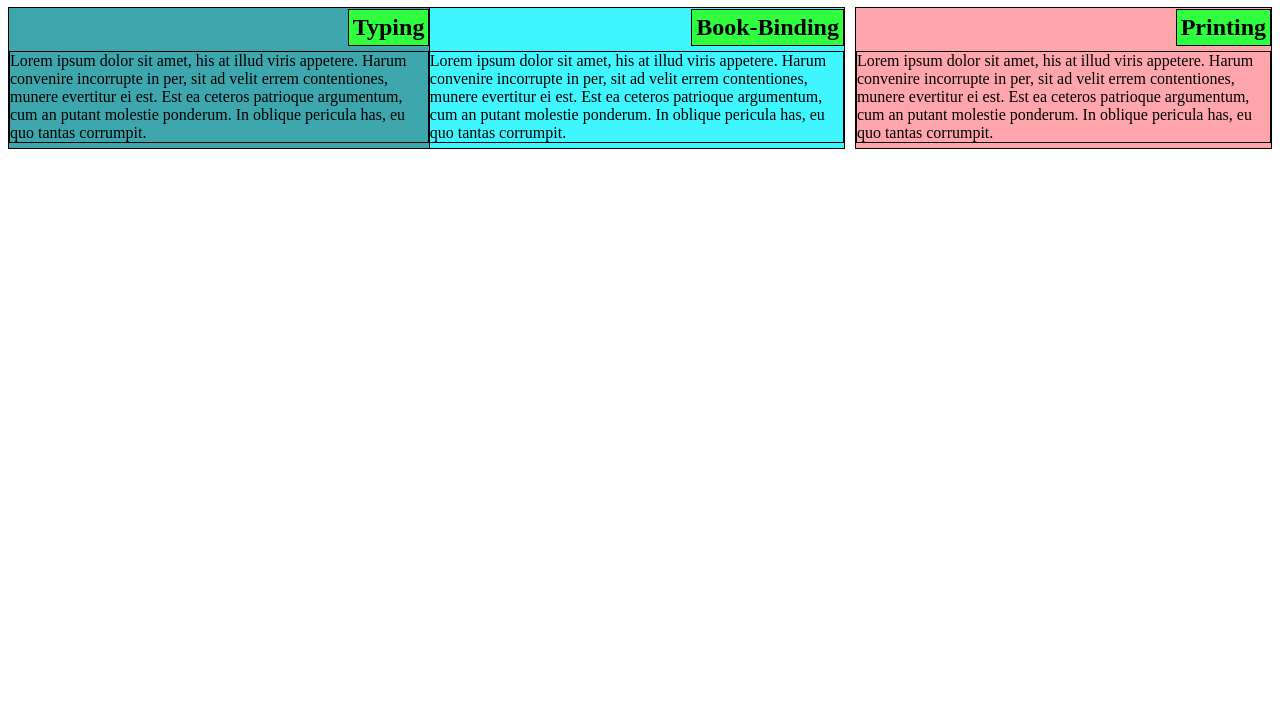
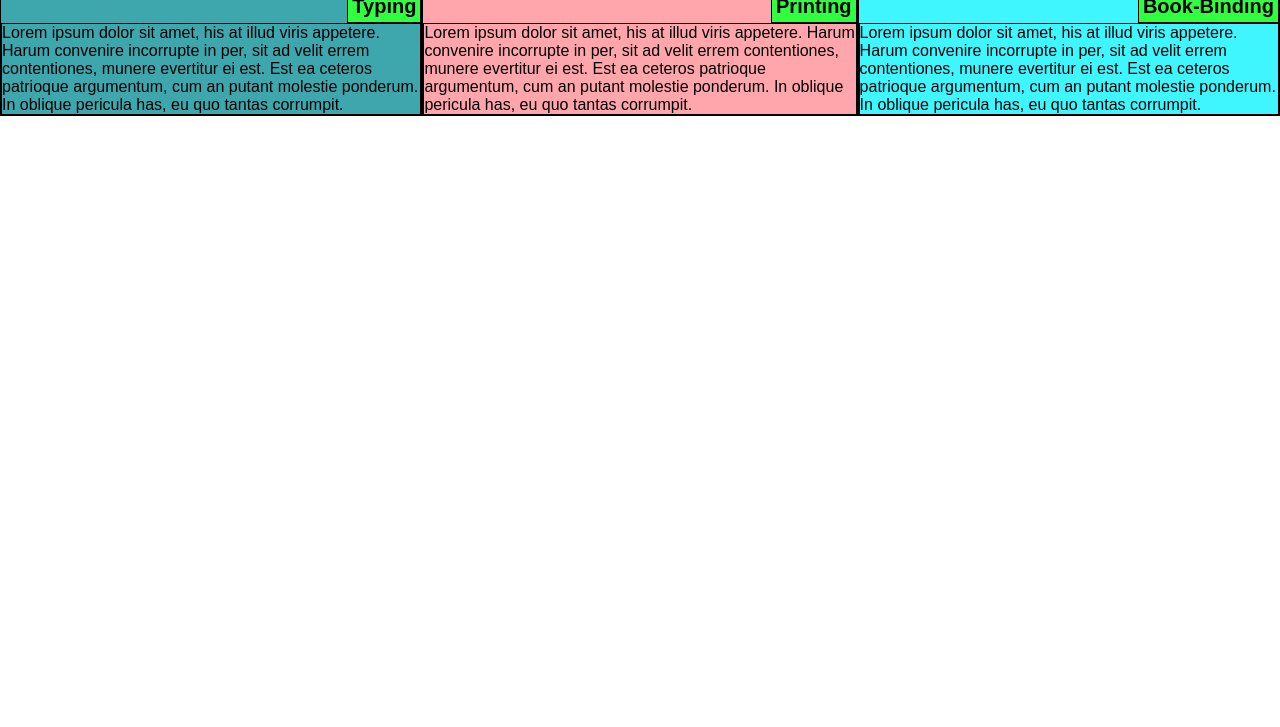
Before and after one commit to Ikechukwu-M/Everything_Books, a plain HTML site: page site/index.html in a window 1280 px wide. Shown: the part 73-800 px from the top of the page. Drawn offline with Linux system fonts and the light colour scheme.

Commit message:
a small addition to our page content.

```diff
--- a/site/index.html
+++ b/site/index.html
@@ -1,89 +1,15 @@
 <!DOCTYPE html>
-<html>
+<html lang="en">
 <head>
+	<meta charset="utf-8">
+	<meta name="viewport" content="width=device-width, initial-scale=1">
 	<title>Everything_Books</title>
-	<meta charset="utf-8">
-	<meta n ame="viewport" content="width=device-width, initial-scale=1">
-	<style>
-	    * {
-	    	box-sizing: border-box;
-	    }
-		section {
-			background-color: #00ADFF;
-			border: 1px solid black;
-			margin-bottom: 15px;
+	<link rel="stylesheet" type="text/css" href="mystyle.css">
 
-		}
-
-		/**** BASE STYLES ****/
-
-		h1 {
-			text-align: center;
-		}
-
-		h2 {
-			background-color: #30ff40;
-            border: 1px solid black;
-            padding: 4px;
-            margin right: 0px;
-            margin-top: 1px;
-            margin-bottom: 5px;
-            float: right;
-
-		}
-
-		#h2a {
-			  background-color: #3ea6ad;
-			  position: absolute;
-		}
-
-
-		#h2b {
-			background-color: #ffa6ad;
-			float: right;
-			margin-left: 10px;
-		}
-
-
-		#h2c {
-			background-color: #3ff6ff;
-			float: right;
-			margin-left: 10px;
-		}
-
-		p {
-			border: 1px solid black;
-			margin-bottom: 5px;\
-			margin-top: 0px;
-			clear: right;
-		}
-
-		#p1 {
-
-		}
-
-		/***   Desktop view   ***/
-		@media (min-width: 992px){
-			#h2a {
-				width: 33%;
-			}
-			#h2b {
-				width: 33%;
-			}
-			#h2c {
-				width: 33%;
-			}
-
-		}
-
-
-
-
-	</style>
 </head>
 <body>
 <div class="container-fluid">
-    <h1>Our Services</h1>
+    <h1>Everything_Books</h1>
 
     <div class="row">
 
--- /dev/null
+++ b/site/mystyle.css
@@ -0,0 +1,100 @@
+* {
+	    	box-sizing: border-box;
+	    	padding: 0px;
+	    	margin: 0px;
+	    	font-family: arial, helvetica, sans-serif;
+	    	font-size: 100%;
+	    }
+		section {
+			background-color: #00ADFF;
+			border: 1px solid black;
+			margin-bottom: 15px;
+
+		}
+
+		/**** BASE STYLES ****/
+
+		h1 {
+			text-align: center;
+			font-size: 1.75em;
+			margin-bottom: 30px;
+		}
+
+		h2 {
+			background-color: #30ff40;
+            border: 1px solid black;
+            padding: 4px;
+            float: right;
+            font-size: 1.25em;
+
+		}
+
+		#h2a {
+			  background-color: #3ea6ad;
+			  position: relative;
+			  float: left;
+
+		}
+
+
+		#h2b {
+			background-color: #ffa6ad;
+			float: left;
+
+		}
+
+
+		#h2c {
+			background-color: #3ff6ff;
+			float: right;
+			margin-right: 0px;
+
+		}
+
+		p {
+			border: 1px solid black;
+			clear: right;
+		}
+
+
+		/***   Desktop view   ***/
+		@media (min-width: 992px){
+			#h2a {
+				width: 33%;
+			}
+			#h2b {
+				width: 34%;
+			}
+			#h2c {
+				width: 33%;
+			}
+
+		}
+
+
+		/*** Tablet view ***/
+		@media (min-width: 768px) and (max-width: 991px){
+			#h2a {
+				width: 50%;
+			}
+			#h2b {
+				width: 50%;
+			}
+			#h2c {
+				width: 100%;
+			}
+		}
+
+
+		/*** Mobile view ***/
+		@media (max-width: 767px){
+			#h2a {
+				width: 100%;
+			}
+			#h2b {
+				width: 100%;
+			}
+			#h2c {
+				width: 100%;
+			}
+		}
```
